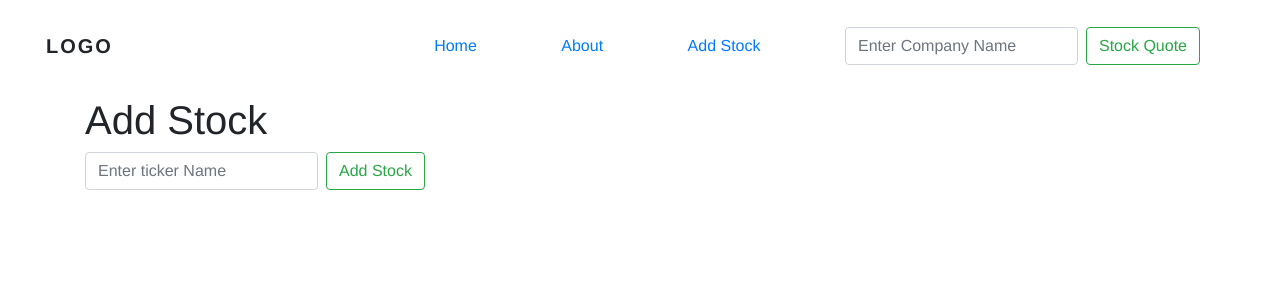
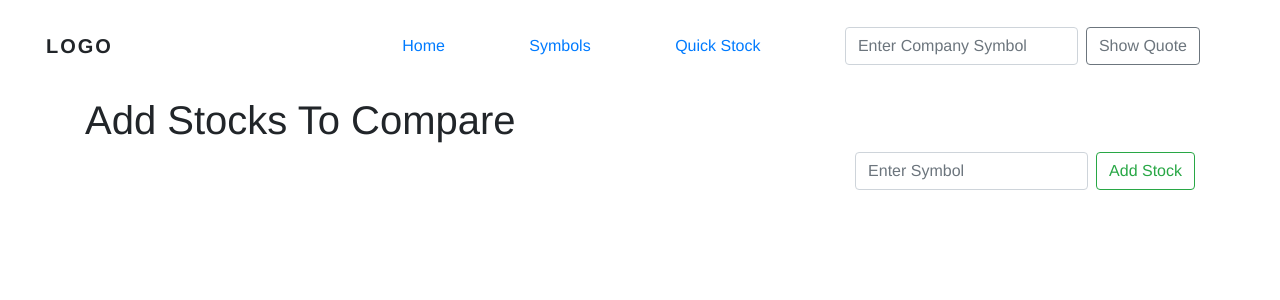
Before and after one commit to jnilesh/Stock-Application, a Django app: page /add_stock/ in a window 1280 px wide. Shown: the top 300 px of the page. Run offline with Django 3.2, Linux system fonts and the light colour scheme; data comes from the database, SQL or seed files in the repository; data that the repository does not hold is empty; some libraries are stand-ins or nearby versions.

Commit message:
Some UI Changes

```diff
--- a/quotes/templates/add_stock.html
+++ b/quotes/templates/add_stock.html
@@ -8,14 +8,17 @@ Stocks | Add Stock
 
 {% block content %}
 
-<h1>Add Stock </h1>
+<h1>Add Stocks To Compare</h1>
+<div class="float-right">
 
-<form class="form-inline my-2 my-lg-0" method="POST" action="{% url 'add_stock' %}">
+<form class="form-inline my-2 my-lg-0 " method="POST" action="{% url 'add_stock' %}">
 	{% csrf_token %}
-	<input class="form-control mr-sm-2" type="search" placeholder="Enter ticker Name" aria-label="Search" name="ticker">
+	<input class="form-control mr-sm-2" type="search" placeholder="Enter Symbol" aria-label="Search" name="ticker">
 	<button class="btn btn-outline-success my-2 my-sm-0" type="submit">Add Stock</button>
 	<br>
 </form>
+<br>
+</div>
 
 
 <br>
--- a/quotes/templates/base.html
+++ b/quotes/templates/base.html
@@ -12,7 +12,7 @@
     <link rel="stylesheet" href="https://stackpath.bootstrapcdn.com/bootstrap/4.5.0/css/bootstrap.min.css" integrity="sha384-9aIt2nRpC12Uk9gS9baDl411NQApFmC26EwAOH8WgZl5MYYxFfc+NcPb1dKGj7Sk" crossorigin="anonymous">
 
     <link rel="stylesheet" href="{% static 'css/base_style.css' %}" >
-
+    {% block link %} {% endblock %}
 
     <title>{% block title %} {% endblock %}</title>
   </head>
@@ -29,12 +29,12 @@
                <div class="menu">
                   <ul>
                      <li><a href="{% url 'home' %}">Home</a></li>
-                     <li><a href="{% url 'about' %}">About</a></li>
-                     <li><a href="{% url 'add_stock' %}">Add Stock</a></li>
+                     <li><a href="{% url 'about' %}">Symbols</a></li>
+                     <li><a href="{% url 'add_stock' %}">Quick Stock</a></li>
                      <li><form class="form-inline my-2 my-lg-0" method="POST" action="{% url 'list' %}">
                      	{% csrf_token %}
-      					<input class="form-control mr-sm-2" type="search" placeholder="Enter Company Name" aria-label="Search" name="ticker">
-      					<button class="btn btn-outline-success my-2 my-sm-0" type="submit">Stock Quote</button>
+      					<input class="form-control mr-sm-2" type="search" placeholder="Enter Company Symbol" aria-label="Search" name="ticker">
+      					<button class="btn btn-outline-secondary my-2 my-sm-0" type="submit">Show Quote</button>
     				</form></li>
                   </ul>
 
--- a/quotes/templates/home.html
+++ b/quotes/templates/home.html
@@ -1,5 +1,10 @@
 {% extends 'base.html' %}
 {% load static %}
+
+{% block link %}
+<link rel="stylesheet" href="{% static 'css/home_style.css' %}" >
+{% endblock %}
+
 
 {% block title %}
 Stocks
```
Also changed, not shown: Static/css/home_style.css (added, +25 -0 lines), quotes/templates/about.html (+3 -11 lines).
